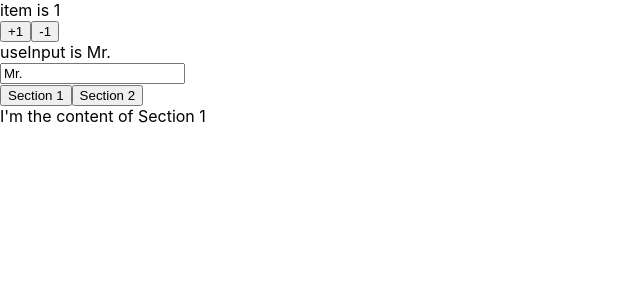
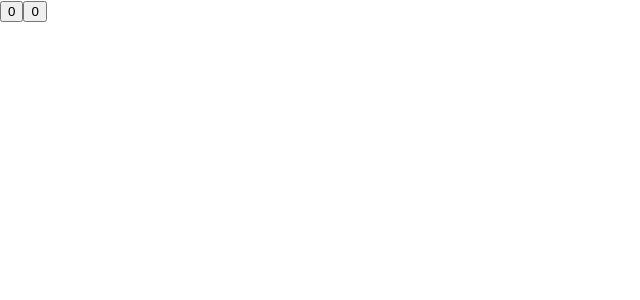
Before and after one commit to pangjong/nomadcoders-free-1, a React (Create React App) app: page / in a window 1280 px wide. Shown: the top 300 px of the page, without its empty margins (0-640 px from the left). Built offline with nearby package versions, Linux system fonts and the light colour scheme.

Commit message:
@연습 - UseEffect
https://nomadcoders.co/react-hooks-introduction/lectures/1593

```diff
--- /dev/null
+++ b/components/useEffect/UseEffect.js
@@ -0,0 +1,31 @@
+import React, { useEffect, useState } from 'react';
+
+// useEffect의 기초
+function UseEffect() {
+  const [item, setItem] = useState(0);
+  const [menu, setMenu] = useState(0);
+
+  const sayHello = () => console.log('hello');
+
+  //function useEffect(effect: EffectCallback, deps?: DependencyList):
+  useEffect(() => {
+    sayHello();
+  }, [item]);
+
+  const increaseItem = () => {
+    setItem(item + 1);
+  }
+
+  const increaseMenu = () => {
+    setMenu(menu + 1);
+  }
+
+  return (
+    <>
+      <button onClick={increaseItem}>{item}</button>
+      <button onClick={increaseMenu}>{menu}</button>
+    </>
+  );
+}
+
+export default UseEffect;
--- a/src/index.js
+++ b/src/index.js
@@ -6,16 +6,13 @@ import reportWebVitals from './reportWebVitals';
 import UseState from '../components/useState/UseState';
 import UseInput from '../components/useState/UseInput';
 import UseTabs from '../components/useState/UseTabs';
+import UseEffect from '../components/useEffect/useEffect';
 
 
 const root = ReactDOM.createRoot(document.getElementById('root'));
 root.render(
   <React.StrictMode>
-    <>
-      <UseState />
-      <UseInput />
-      <UseTabs />
-    </>
+    <UseEffect />
   </React.StrictMode>
 );
 
```
